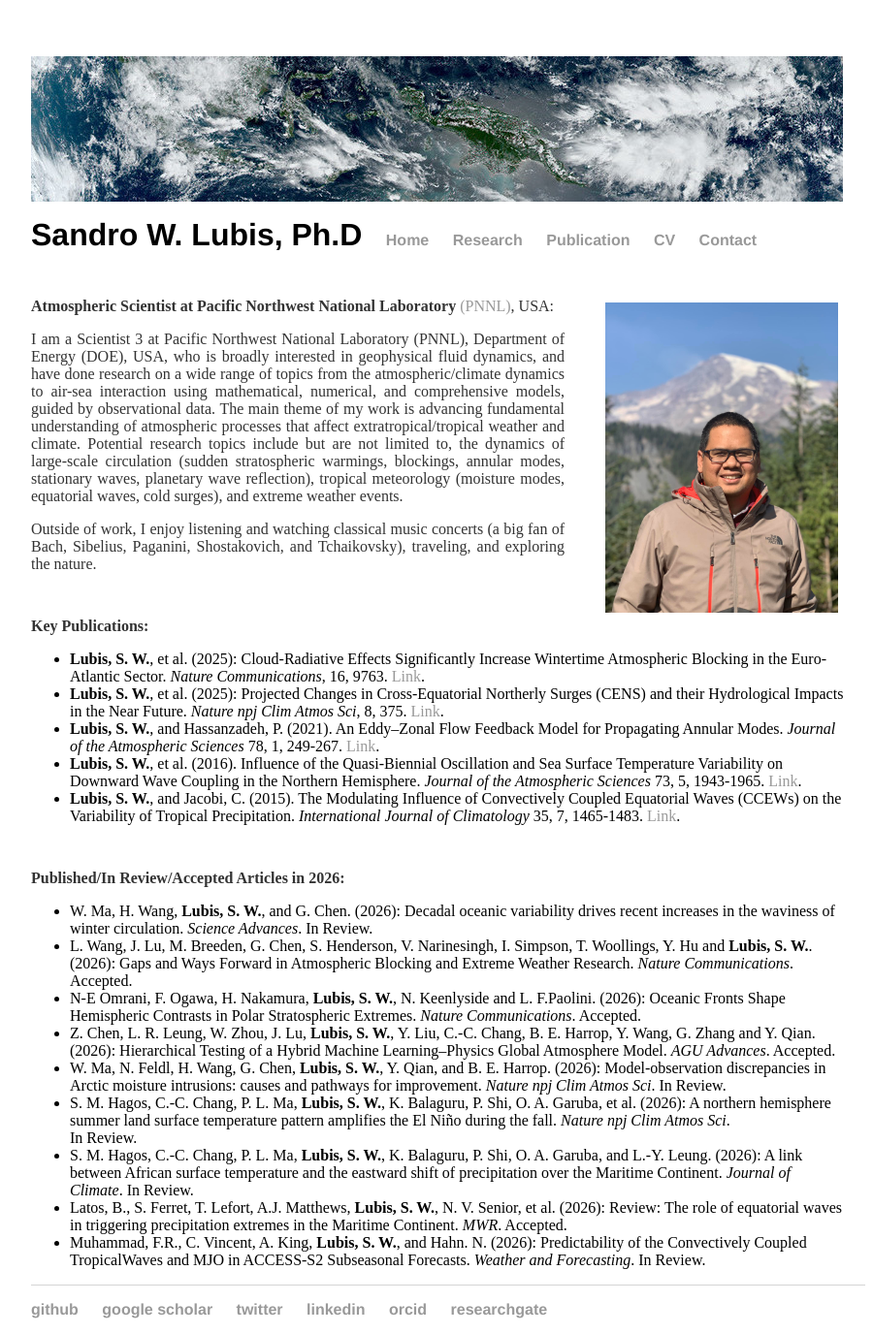
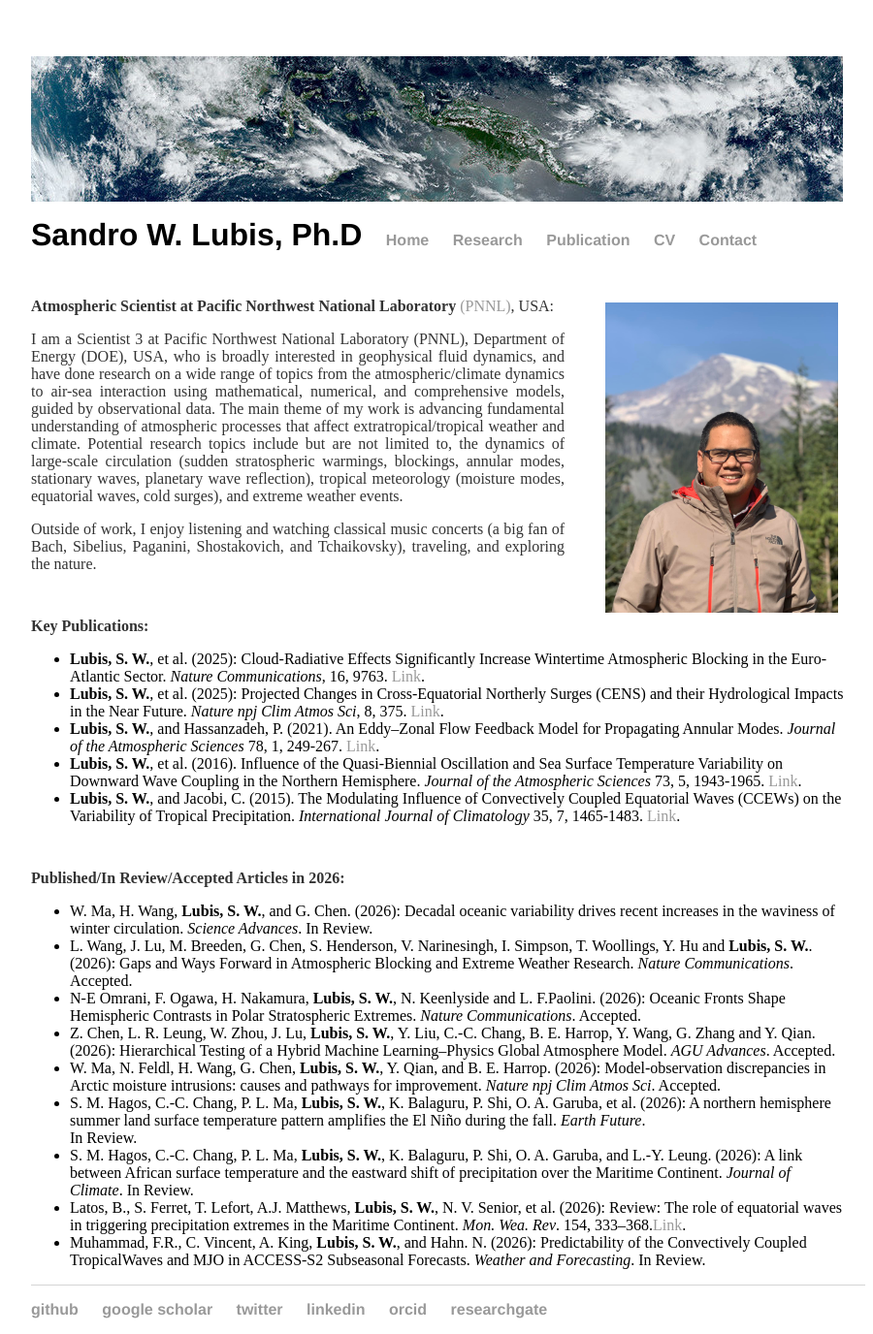
Before and after one commit to sandrolubis/sandrolubis.github.io, a Jekyll site: the page built from index.html, in a window 1280 px wide. Shown: the whole page at 97% size, without its empty margins (276-1176 px from the left). Built offline with Jekyll 4.4.1, drawn with Linux system fonts in a browser that asks for light colours.

Commit message:
Update index.html

```diff
--- a/index.html
+++ b/index.html
@@ -58,10 +58,10 @@ div.relative {
 		<li> L. Wang, J. Lu, M. Breeden, G. Chen, S. Henderson, V. Narinesingh, I. Simpson, T. Woollings, Y. Hu and <b>Lubis, S. W.</b>. (2026): Gaps and Ways Forward in Atmospheric Blocking and Extreme Weather Research. <i>Nature Communications</i>. Accepted.</li>
 		<li> N-E Omrani, F. Ogawa, H. Nakamura, <b>Lubis, S. W.</b>, N. Keenlyside and L. F.Paolini. (2026): Oceanic Fronts Shape Hemispheric Contrasts in Polar Stratospheric Extremes. <i>Nature Communications</i>. Accepted.</li>
 		<li> Z. Chen, L. R. Leung, W. Zhou, J. Lu, <b>Lubis, S. W.</b>, Y. Liu, C.-C. Chang, B. E. Harrop, Y. Wang, G. Zhang and Y. Qian. (2026): Hierarchical Testing of a Hybrid Machine Learning–Physics Global Atmosphere Model. <i>AGU Advances</i>. Accepted.</li>
-		<li>W. Ma, N. Feldl, H. Wang, G. Chen, <b>Lubis, S. W.</b>, Y. Qian, and B. E. Harrop. (2026): Model-observation discrepancies in Arctic moisture intrusions: causes and pathways for improvement. <i>Nature npj Clim Atmos Sci</i>. In Review.</li>
-		<li>S. M. Hagos, C.-C. Chang, P. L. Ma, <b>Lubis, S. W.</b>, K. Balaguru, P. Shi, O. A. Garuba, et al. (2026): A northern hemisphere summer land surface temperature pattern amplifies the El Niño during the fall. <i>Nature npj Clim Atmos Sci</i>.</li>In Review.</li>
+		<li>W. Ma, N. Feldl, H. Wang, G. Chen, <b>Lubis, S. W.</b>, Y. Qian, and B. E. Harrop. (2026): Model-observation discrepancies in Arctic moisture intrusions: causes and pathways for improvement. <i>Nature npj Clim Atmos Sci</i>. Accepted.</li>
+		<li>S. M. Hagos, C.-C. Chang, P. L. Ma, <b>Lubis, S. W.</b>, K. Balaguru, P. Shi, O. A. Garuba, et al. (2026): A northern hemisphere summer land surface temperature pattern amplifies the El Niño during the fall. <i>Earth Future</i>.</li>In Review.</li>
 		<li>S. M. Hagos, C.-C. Chang, P. L. Ma, <b>Lubis, S. W.</b>, K. Balaguru, P. Shi, O. A. Garuba, and L.-Y. Leung. (2026): A link between African surface temperature and the eastward shift of precipitation over the Maritime Continent. <i>Journal of Climate</i>. In Review.</li>
-		<li> Latos, B., S. Ferret, T. Lefort, A.J. Matthews, <b>Lubis, S. W.</b>, N. V. Senior, et al. (2026): Review: The role of equatorial waves in triggering precipitation extremes in the Maritime Continent. <i>MWR</i>. Accepted.</li>
+		<li> Latos, B., S. Ferret, T. Lefort, A.J. Matthews, <b>Lubis, S. W.</b>, N. V. Senior, et al. (2026): Review: The role of equatorial waves in triggering precipitation extremes in the Maritime Continent. <i>Mon. Wea. Rev</i>. 154, 333–368.<a href="https://doi.org/10.1175/MWR-D-25-0073.1">Link</a>.</li>
 		<li> Muhammad, F.R., C. Vincent, A. King, <b>Lubis, S. W.</b>, and  Hahn. N. (2026): Predictability of the Convectively Coupled TropicalWaves and MJO in ACCESS-S2 Subseasonal Forecasts. <i>Weather and Forecasting</i>.</i> In Review.</li>
 		</ul>
 
```
